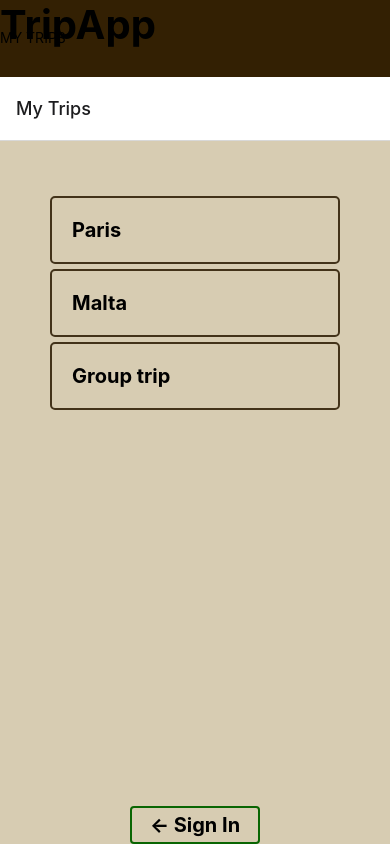
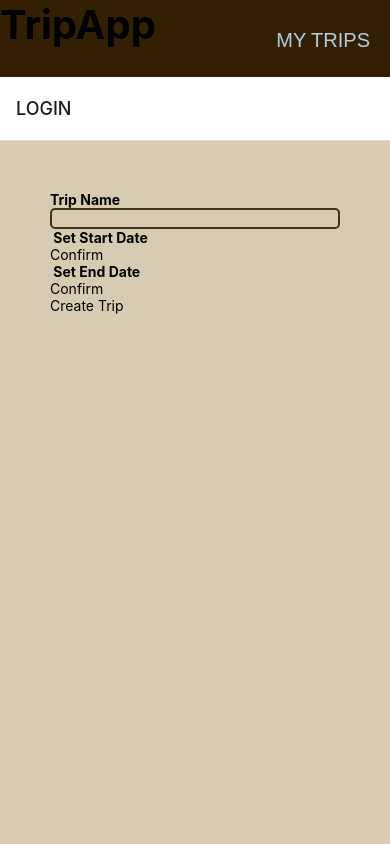
Before and after one commit to MattyB2112/TripApp, a React Native app: screen /LOGIN in a window 390 px wide. Built offline with nearby package versions, Linux system fonts and the light colour scheme.

Commit message:
started working on date picker

```diff
--- a/App.js
+++ b/App.js
@@ -1,9 +1,9 @@
 import { NavigationContainer } from "@react-navigation/native";
 import { createNativeStackNavigator } from "@react-navigation/native-stack";
-// import Welcome from "./pages/Welcome";
 import Header from "./components/Reusable/Header";
 import MyTrips from "./pages/MyTrips";
 import SignIn from "./pages/SignIn";
+import Welcome from "./pages/Welcome";
 
 const Stack = createNativeStackNavigator();
 
@@ -11,9 +11,9 @@ export default function App() {
   return (
     <>
       <Header />
-      {/* <Welcome /> */}
       <NavigationContainer>
         <Stack.Navigator>
+          <Stack.Screen name="LOGIN" component={Welcome} />
           <Stack.Screen name="My Trips" component={MyTrips} />
           <Stack.Screen name="Sign in" component={SignIn} />
         </Stack.Navigator>
--- a/components/Reusable/Header.jsx
+++ b/components/Reusable/Header.jsx
@@ -6,7 +6,7 @@ export default function Header() {
     <View style={styles.container}>
       <Text style={styles.titleText}>TripApp</Text>
       <Pressable style={styles.tripsButton}>
-        <Text>MY TRIPS</Text>
+        <Text style={styles.tripsButton}>MY TRIPS</Text>
       </Pressable>
     </View>
   );
@@ -28,6 +28,6 @@ const styles = StyleSheet.create({
     fontSize: 20,
     fontFamily: "sans-serif",
     marginRight: 10,
-    marginTop: -20,
+    marginTop: -10,
   },
 });
--- a/components/Trip/TripAdder.jsx
+++ b/components/Trip/TripAdder.jsx
@@ -1,14 +1,112 @@
-import * as React from "react";
+import React, { useState } from "react";
 import {
   View,
-  TextInput,
   Text,
   StyleSheet,
-  ViewStyle,
-  TextStyle,
-  TextInputProps,
+  TextInput,
+  KeyboardAvoidingView,
+  ScrollView,
+  Pressable,
 } from "react-native";
+import DatePicker from "@dietime/react-native-date-picker";
 
-export default function TripAdder(){
+export default function TripAdder() {
+  const [newTrip, setNewTrip] = useState("");
+  // const [tripName, setTripName] = useState("");
+  const [startDate, setStartDate] = useState(new Date());
+  const [endDate, setEndDate] = useState("");
 
+  const [showPicker, setShowPicker] = useState(false);
+
+  const loggedInUser = "Jenny";
+
+  const tripToAdd = {
+    _id: "8549495e9434352fg234",
+    name: "Bogota",
+    startdate: "2024-04-26T12:30:59.657+00:00",
+    enddate: "2024-05-27T21:00:59.657+00:00",
+    admin: loggedInUser,
+  };
+
+  const todaysDate = new Date().toDateString();
+  const currentYear = new Date().getFullYear();
+
+  return (
+    <ScrollView style={styles.container} behavior="padding">
+      <KeyboardAvoidingView >
+        <View>
+          <Text style={styles.inputHeader}>Trip Name</Text>
+          <TextInput
+            style={styles.textInput}
+          />
+        </View>
+        {/* DATE PICKER HAPPENING HERE */}
+        <View>
+          <Pressable onPress={setShowPicker}>
+            <Text style={styles.inputHeader}> Set Start Date</Text>
+          </Pressable>
+
+          {showPicker && (
+            <DatePicker
+              value={startDate}
+              onChange={(value) => setStartDate(value)}
+              format="dd-mm-yyyy"
+              startYear={currentYear}
+              endYear={currentYear + 50}
+              fontSize={15}
+            />
+          )}
+          <Pressable>
+            {" "}
+            <Text>Confirm</Text>{" "}
+          </Pressable>
+        </View>
+        {/* DATE PICKER HAPPENING HERE */}
+        <View>
+          <Pressable onPress={setShowPicker}>
+            <Text style={styles.inputHeader}> Set End Date</Text>
+          </Pressable>
+
+          {showPicker && (
+            <DatePicker
+              value={endDate}
+              onChange={(value) => setEndDate(value)}
+              format="dd-mm-yyyy"
+              startYear={currentYear}
+              endYear={currentYear + 50}
+              fontSize={15}
+            />
+          )}
+          <Pressable>
+            {" "}
+            <Text>Confirm</Text>{" "}
+          </Pressable>
+        </View>
+        <View>
+          <Pressable>
+            {" "}
+            <Text>Create Trip</Text>{" "}
+          </Pressable>
+        </View>
+      </KeyboardAvoidingView>
+    </ScrollView>
+  );
 }
+
+const styles = StyleSheet.create({
+  inputHeader: {
+    fontWeight: "bold",
+  },
+  container: {
+    flex: 1,
+    padding: 50,
+    backgroundColor: "#D7CCB2",
+  },
+  textInput: {
+    backgroundColor: "#D7CCB2",
+    color: "black",
+    borderColor: "#423219",
+    borderWidth: 2,
+    borderRadius: 5,
+  },
+});
--- a/package.json
+++ b/package.json
@@ -11,15 +11,12 @@
   "dependencies": {
     "@dietime/react-native-date-picker": "^1.2.1",
     "@expo/webpack-config": "~19.0.1",
-    "@react-native-community/datetimepicker": "7.6.1",
     "@react-navigation/native": "^6.1.10",
     "@react-navigation/native-stack": "^6.9.18",
     "expo": "~50.0.6",
     "expo-status-bar": "~1.11.1",
-    "moment": "^2.30.1",
     "react": "18.2.0",
     "react-dom": "18.2.0",
-    "react-hook-form": "^7.50.1",
     "react-native": "0.73.4",
     "react-native-safe-area-context": "4.8.2",
     "react-native-screens": "~3.29.0",
--- a/pages/Welcome.jsx
+++ b/pages/Welcome.jsx
@@ -1,10 +1,12 @@
 import { View, Text } from "react-native";
 import LoginForm from "../components/SignIn/LoginForm";
+import TripAdder from "../components/Trip/TripAdder";
 
 export default function Welcome() {
   return (
-    <View>
-      <LoginForm />
+    <View style={{ flex: 1 }}>
+      {/* <LoginForm /> */}
+      <TripAdder />
     </View>
   );
 }
```
